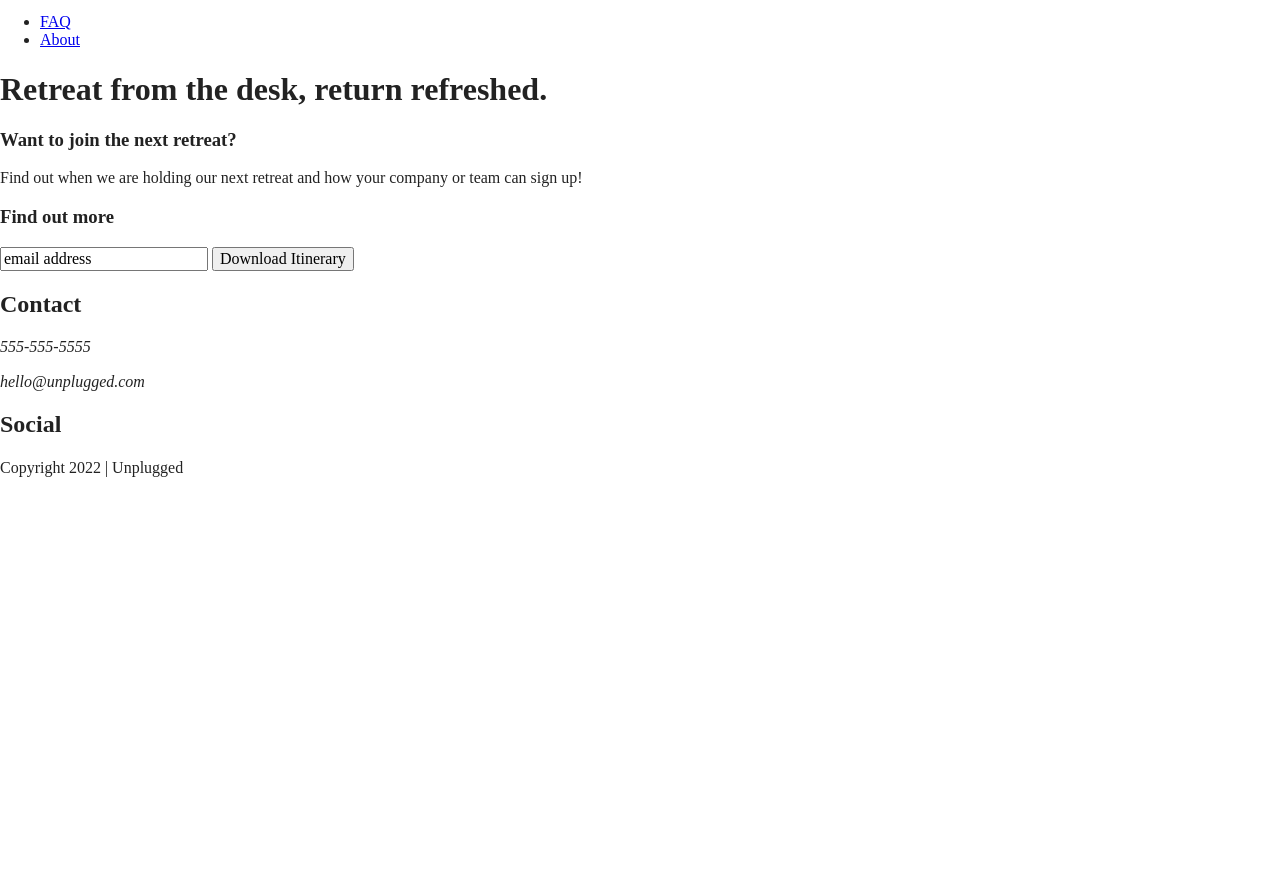
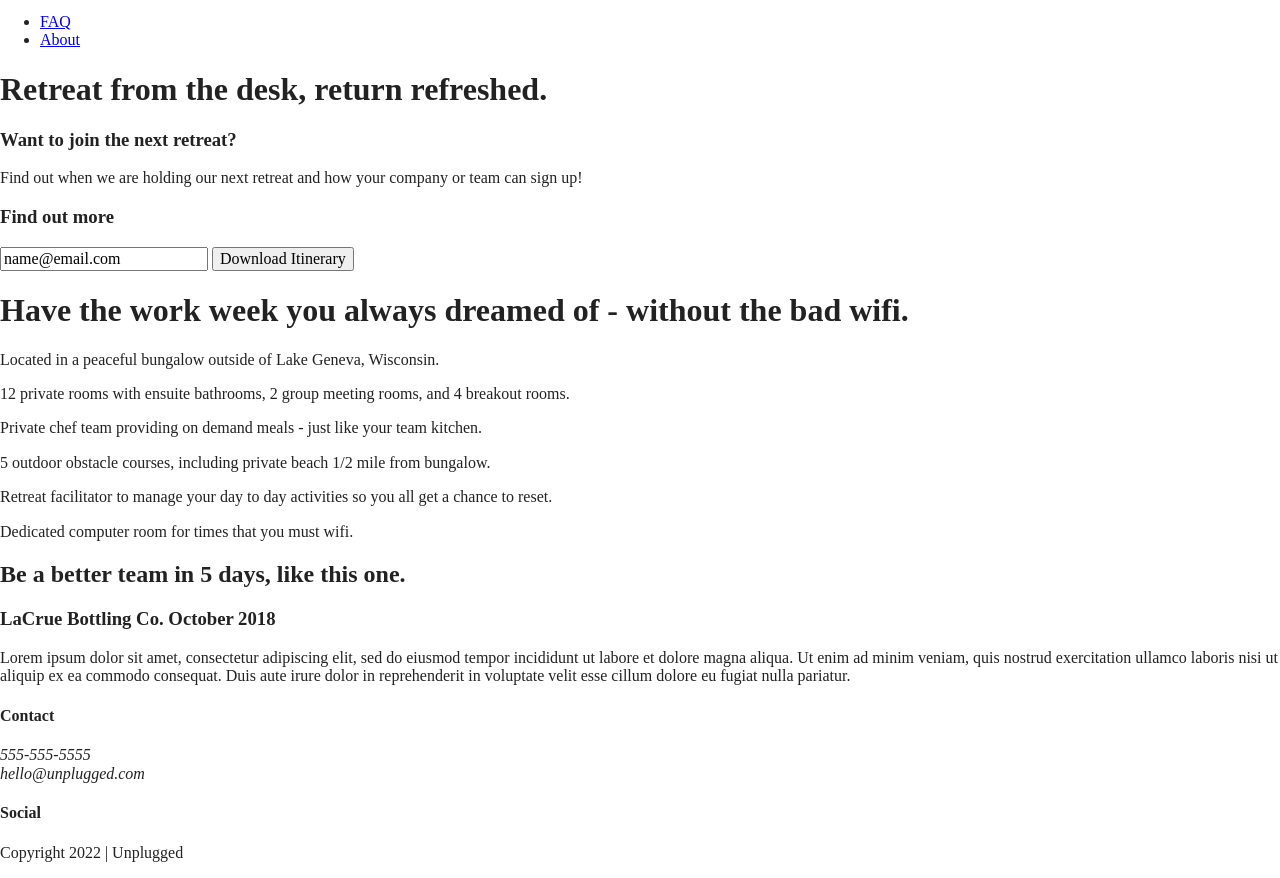
Before and after one commit to rstavchansky/coding-responsive-websites, a website built with Parcel: page responsive-from-boilerplate/index.html in a window 1280 px wide. Shown: the part 23-901 px from the top of the page. Before the commit the page ends 800 px from the top, so only its background shows below. Built offline with nearby package versions, Linux system fonts and the light colour scheme.

Commit message:
finish updating the main HTML

```diff
--- a/responsive-from-boilerplate/index.html
+++ b/responsive-from-boilerplate/index.html
@@ -54,15 +54,58 @@
       </div>
       <div class="form">
         <h3>Find out more</h3>
-        <div class="signup-form">
-          <form>
-            <input type="text" name="name" value="email address">
+        <input type="text" name="name" value="name@email.com">
         <input type="button" value="Download Itinerary">
-          </form>
-        </div>
       </div>
     </div>
   </aside>
+
+  <section class="features">
+    <div class="content-wrapper">
+      <h1>Have the work week you always dreamed of - without the bad wifi.</h1>
+      <div class="features-items">
+        <article>
+          <p class="fontawesome-icon"></p>
+          <p class="features-item-description">Located in a peaceful bungalow outside of Lake Geneva, Wisconsin.</p>
+        </article>
+        <article>
+          <p class="fontawesome-icon"></p>
+          <p class="features-item-description">12 private rooms with ensuite bathrooms, 2 group meeting rooms, and 4 breakout rooms.</p>
+        </article>
+        <article>
+          <p class="fontawesome-icon"></p>
+          <p class="features-item-description">Private chef team providing on demand meals - just like your team kitchen.</p>
+        </article>
+        <article>
+          <p class="fontawesome-icon"></p>
+          <p class="features-item-description">5 outdoor obstacle courses, including private beach 1/2 mile from bungalow.</p>
+        </article>
+        <article>
+          <p class="fontawesome-icon"></p>
+          <p class="features-item-description">Retreat facilitator to manage your day to day activities so you all get a chance to reset.</p>
+        </article>
+        <article>
+          <p class="fontawesome-icon"></p>
+          <p class="features-item-description">Dedicated computer room for times that you must wifi.</p>
+        </article>
+      </div>
+    </div>
+  </section>
+
+    <section class="reviews">
+      <div class="content-wrapper">
+        <h2>Be a better team in 5 days, like this one.</h2>
+        <article>
+          <div>
+            <h3>LaCrue Bottling Co. October 2018</h3>
+            <p>
+              Lorem ipsum dolor sit amet, consectetur adipiscing elit, sed do eiusmod tempor incididunt ut labore et dolore magna aliqua. Ut enim ad minim veniam, quis nostrud exercitation ullamco laboris nisi ut aliquip ex ea commodo consequat. Duis aute irure dolor
+              in reprehenderit in voluptate velit esse cillum dolore eu fugiat nulla pariatur.
+            </p>
+          </div>
+        </article>
+      </div>
+    </section>
 
 </main>
 
@@ -70,23 +113,32 @@
   <div class="content-wrapper">
     <div class="footer-content">
       <div class="contact">
-          <h2>Contact</h2>
+        <h4>Contact</h4>
         <address>
-         <p>555-555-5555</p>
-         <p>hello@unplugged.com</p>
+          <p>
+            555-555-5555<br>
+            hello@unplugged.com
+          </p>
         </address>
       </div>
       <div class="social">
-            <h2>Social</h2>
+        <h4>Social</h4>
         <div class="social-icons">
-                  <p><a href="https://www.facebook.com/yoursite" target="_blank"></a></p>
-                  <p><a href="https://www.twitter.com" target="_blank"></a></p>
-                  <p><a href="https://www.instagram.com" target="_blank"></a></p>
+          <p>
+            <a href="https://www.facebook.com/Skillcrush/" target="_blank"></a>
+          </p>
+          <p>
+            <a href="https://twitter.com/Skillcrush" target="_blank"></a>
+          </p>
+          <p>
+            <a href="https://www.instagram.com/skillcrush/" target="_blank"></a>
+          </p>
         </div>
       </div>
-      </div> <!-- footer content ends -->
-  </div> <!--footer content-wrapper ends-->
-
+    </div>
+    <!-- footer content ends -->
+  </div>
+  <!--footer content-wrapper ends-->
   <div class="copyright">
     <p>Copyright 2022 | Unplugged</p>
   </div>
```
Also changed, not shown: responsive-from-boilerplate/about/index.html (+19 -10 lines), responsive-from-boilerplate/faq/index.html (+19 -10 lines). Lines whose indentation alone changed are shown as unchanged.
